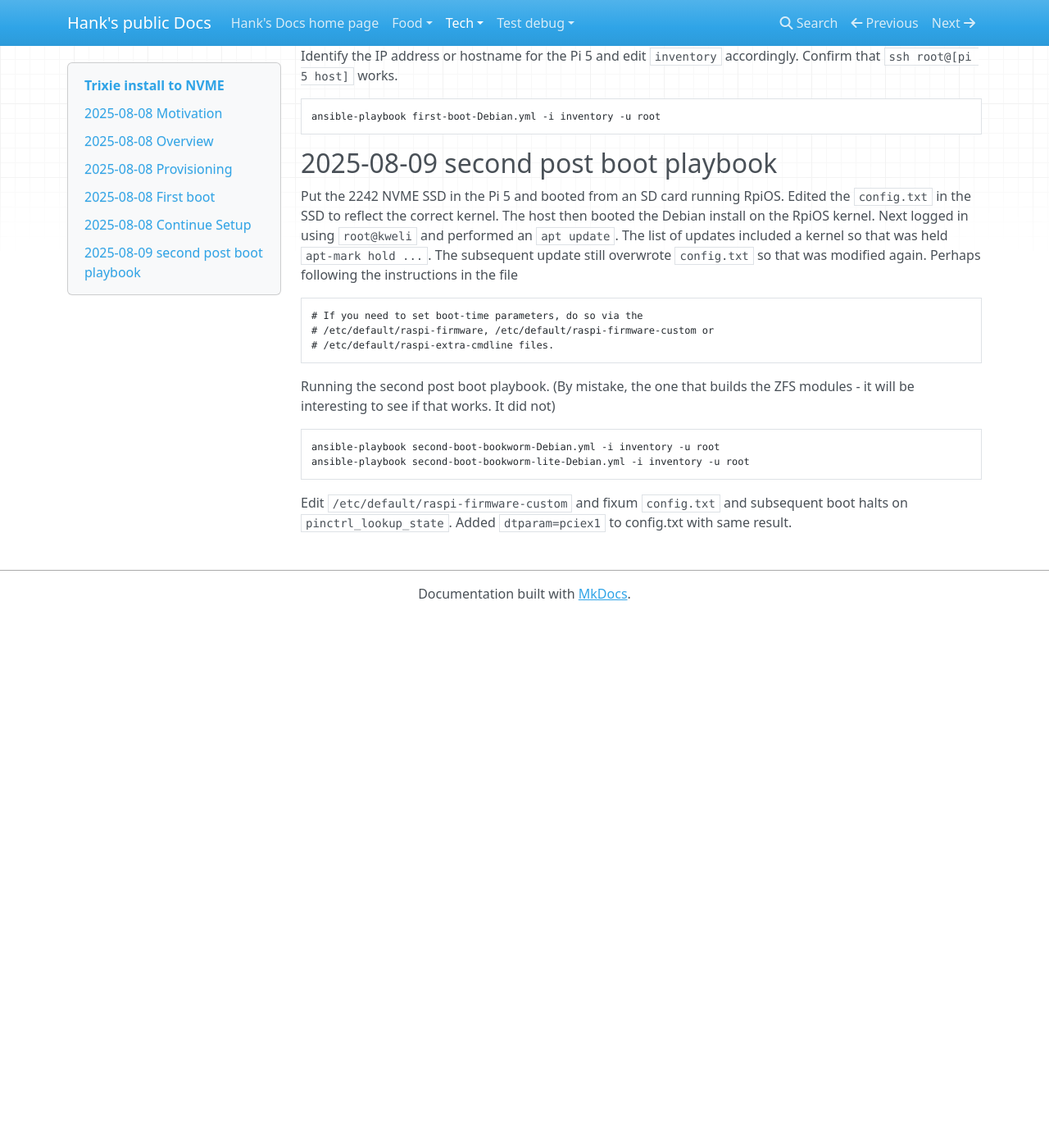
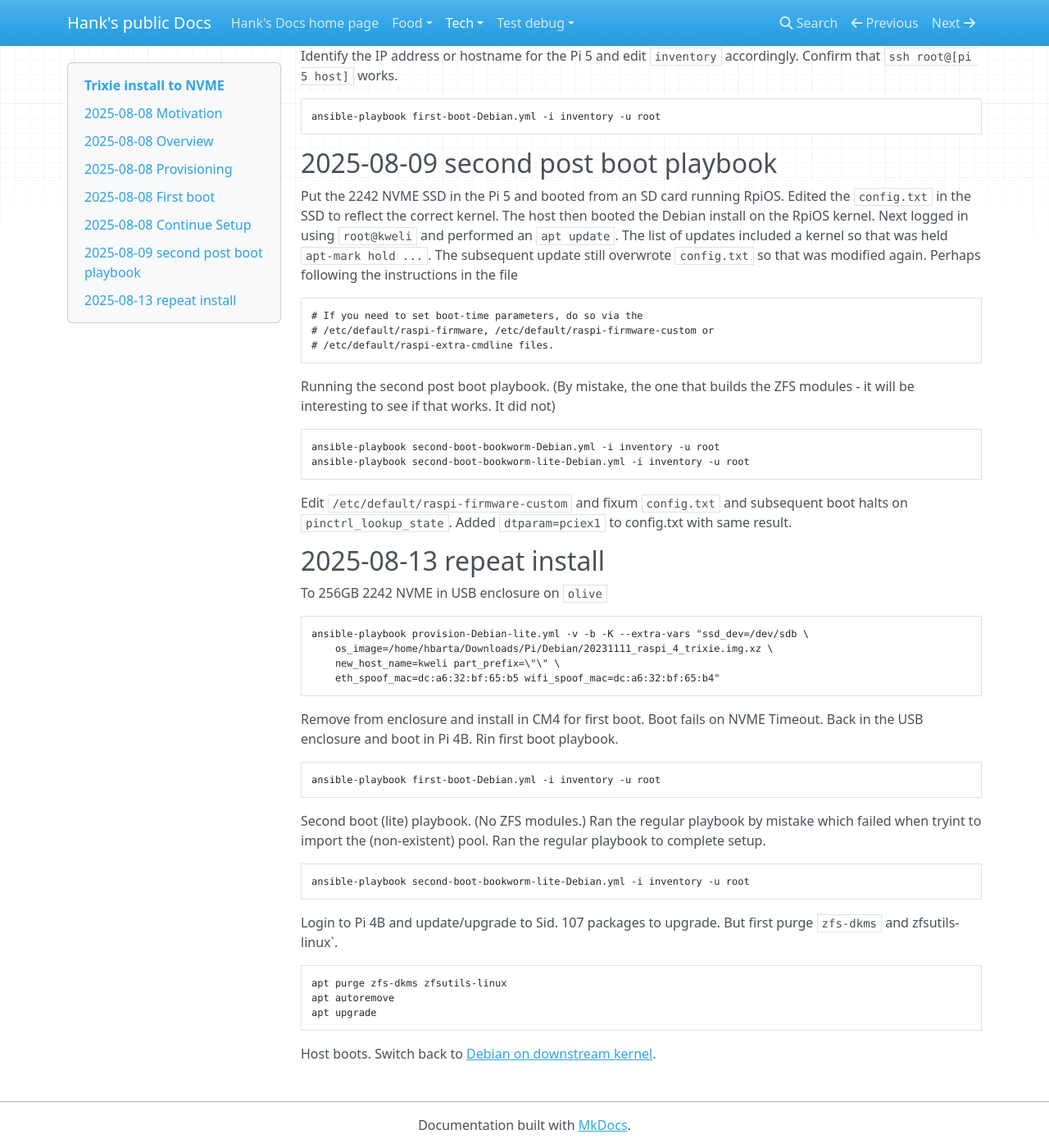
Before and after one commit to HankB/MkDocs-blog, an MkDocs documentation site: the page built from docs/tech/Trixie_install_to_NVME.md, in a window 1280 px wide and 1400 px high, scrolled down 728 px. Shown: the whole window at 82% size. Built offline with MkDocs 1.6.1, drawn with Linux system fonts in a browser that asks for light colours; nearby versions of some CDN libraries; before the commit the page ends 1480 px from its top, so only the background shows below that.

Commit message:
repeat install

````diff
--- a/docs/tech/Trixie_install_to_NVME.md
+++ b/docs/tech/Trixie_install_to_NVME.md
@@ -49,3 +49,36 @@ ansible-playbook second-boot-bookworm-lite-Debian.yml -i inventory -u root
 ```
 
 Edit `/etc/default/raspi-firmware-custom` and fixum `config.txt` and subsequent boot halts on `pinctrl_lookup_state`. Added `dtparam=pciex1` to config.txt with same result.
+
+## 2025-08-13 repeat install
+
+To 256GB 2242 NVME in USB enclosure on `olive`
+
+```text
+ansible-playbook provision-Debian-lite.yml -v -b -K --extra-vars "ssd_dev=/dev/sdb \
+    os_image=/home/hbarta/Downloads/Pi/Debian/20231111_raspi_4_trixie.img.xz \
+    new_host_name=kweli part_prefix=\"\" \
+    eth_spoof_mac=dc:a6:32:bf:65:b5 wifi_spoof_mac=dc:a6:32:bf:65:b4"
+```
+
+Remove from enclosure and install in CM4 for first boot. Boot fails on NVME Timeout. Back in the USB enclosure and boot in Pi 4B. Rin first boot playbook.
+
+```text
+ansible-playbook first-boot-Debian.yml -i inventory -u root
+```
+
+Second boot (lite) playbook. (No ZFS modules.) Ran the regular playbook by mistake which failed when tryint to import the (non-existent) pool. Ran the regular playbook to complete setup.
+
+```text
+ansible-playbook second-boot-bookworm-lite-Debian.yml -i inventory -u root
+```
+
+Login to Pi 4B and update/upgrade to Sid. 107 packages to upgrade. But first purge `zfs-dkms` and zfsutils-linux`.
+
+```text
+apt purge zfs-dkms zfsutils-linux
+apt autoremove
+apt upgrade
+```
+
+Host boots. Switch back to [Debian on downstream kernel](./Debian_on_downstream_kernel.md#2025-08-13-build).
````
